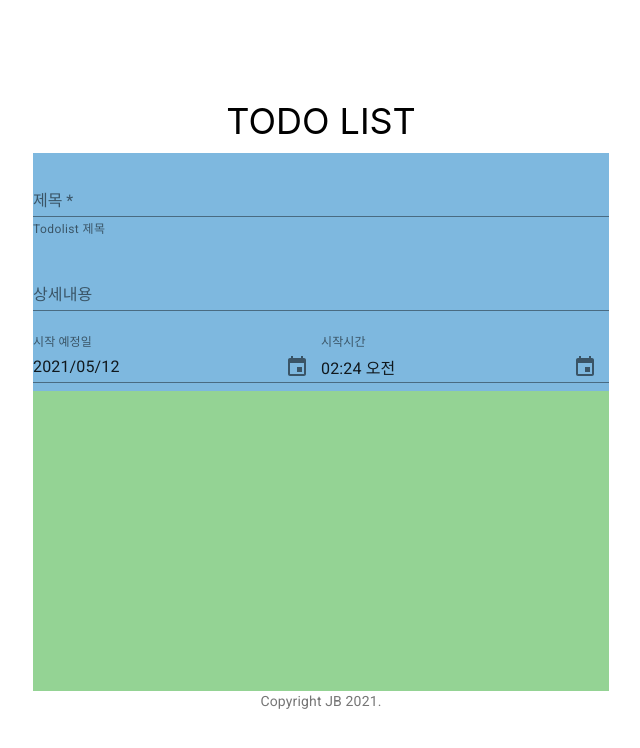
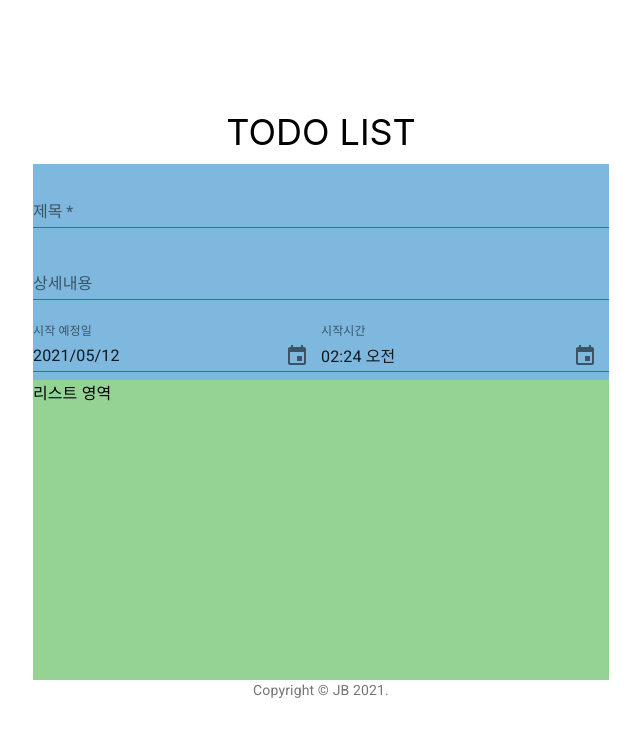
Before and after one commit to cool508/todolist_2021, a React (Create React App) app: page / in a window 1280 px wide. Shown: the top 748 px of the page, without its empty margins (319-959 px from the left). Built offline with nearby package versions, Linux system fonts and the light colour scheme.

Commit message:
Edit  App.js - class Component

```diff
--- a/src/App.js
+++ b/src/App.js
@@ -1,13 +1,27 @@
+import React from 'react';
 import { TextField, Typography} from '@material-ui/core';
 import { KeyboardDatePicker, KeyboardTimePicker} from '@material-ui/pickers';
+
 import './App.css';
 
-function App() {
+class App extends React.Component{
+  constructor(props) {
+    super(props);
+    this.state = {
+      title: "",
+      content: "",
+      startDate: null,
+      startTime: null,
+    }
+  }
+
+  render() {
     return (
       <div className="App">
         <div className="header">TODO LIST</div>
         <div className="input_area">
-        <TextField label="제목" helperText="Todolist 제목" size="normal" margin="normal" fullWidth required />
+          {/* 인풋 영역 */}
+          <TextField label="제목" size="normal" margin="normal" fullWidth required />
           <TextField label="상세내용" size="normal" margin="normal" fullWidth multiline />
           <KeyboardDatePicker
             disableToolbar
@@ -15,7 +29,7 @@ function App() {
             format="yyyy/MM/DD"
             margin="normal"
             label="시작 예정일"
-          onChange={(value) => console.log(value)}
+            onChange={(value)=>console.log(value)}
             style = {{width: '50%'}}
             KeyboardButtonProps={{
               'aria-label': 'change date',
@@ -32,13 +46,13 @@ function App() {
             }}
           />
         </div>
-      <div className="list_area">
-      </div>
+        <div className="list_area">리스트 영역</div>
         <Typography variant="body2" color="textSecondary" align="center">
-          {'Copyright JB '+ new Date().getFullYear()+'.'}
+          {'Copyright © JB '+new Date().getFullYear()+'.'}
         </Typography>
       </div>
     );
   }
+}
 
 export default App;
```
Lines whose indentation alone changed are shown as unchanged.
